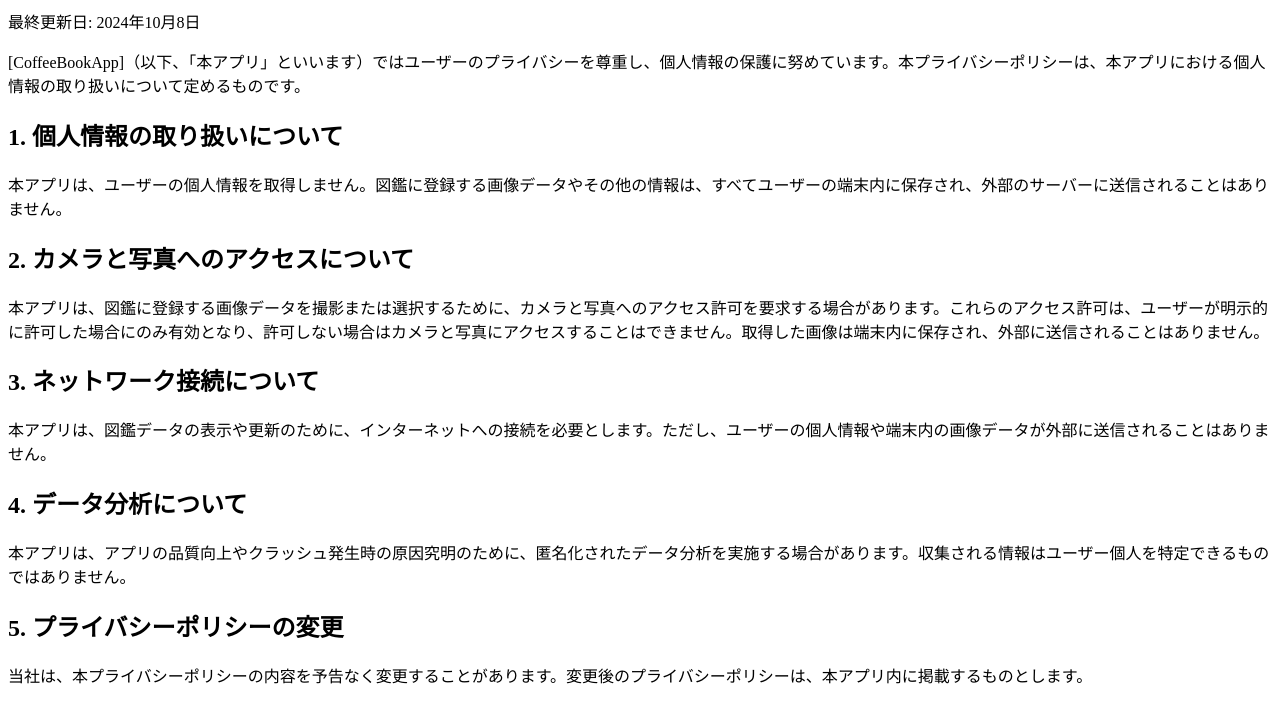
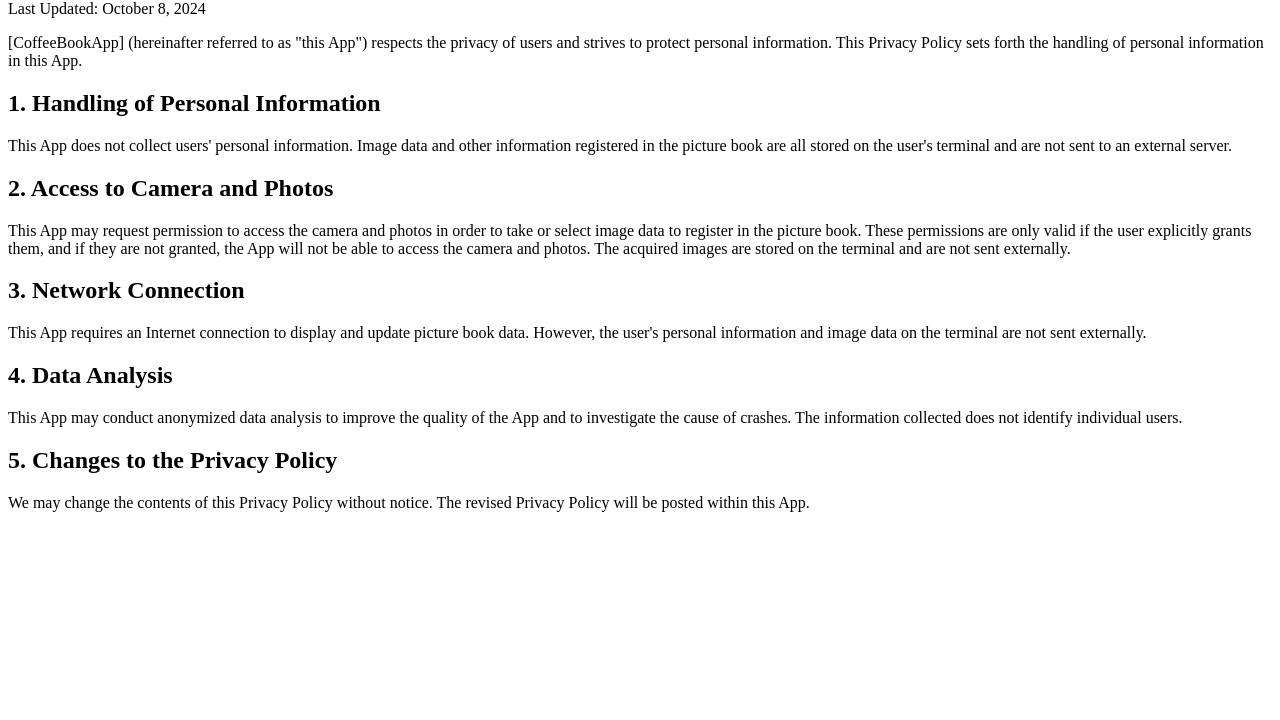
Before and after one commit to coffee-bonfire/coffeebooks.io, a plain HTML site: page en/index-en.html in a window 1280 px wide. Shown: the part 80-800 px from the top of the page. Drawn offline with Linux system fonts and the light colour scheme.

Commit message:
:+1: english

```diff
--- a/en/index-en.html
+++ b/en/index-en.html
@@ -1,34 +1,34 @@
 <!DOCTYPE html>
-<html lang="ja">
+<html lang="en">
 <head>
   <meta charset="UTF-8">
   <meta name="viewport" content="width=device-width, initial-scale=1.0">
-  <title>プライバシーポリシー</title>
+  <title>Privacy Policy</title>
 </head>
 <body>
-  <h1>プライバシーポリシー</h1>
-  <p>最終更新日: 2024年10月8日</p>
-  <p>[CoffeeBookApp]（以下、「本アプリ」といいます）ではユーザーのプライバシーを尊重し、個人情報の保護に努めています。本プライバシーポリシーは、本アプリにおける個人情報の取り扱いについて定めるものです。</p>
+  <h1>Privacy Policy</h1>
+  <p>Last Updated: October 8, 2024</p>
+  <p>[CoffeeBookApp] (hereinafter referred to as "this App") respects the privacy of users and strives to protect personal information. This Privacy Policy sets forth the handling of personal information in this App.</p>
 
-  <h2>1. 個人情報の取り扱いについて</h2>
+  <h2>1. Handling of Personal Information</h2>
 
-  <p>本アプリは、ユーザーの個人情報を取得しません。図鑑に登録する画像データやその他の情報は、すべてユーザーの端末内に保存され、外部のサーバーに送信されることはありません。</p>
+  <p>This App does not collect users' personal information. Image data and other information registered in the picture book are all stored on the user's terminal and are not sent to an external server.</p>
 
-  <h2>2. カメラと写真へのアクセスについて</h2>
+  <h2>2. Access to Camera and Photos</h2>
 
-  <p>本アプリは、図鑑に登録する画像データを撮影または選択するために、カメラと写真へのアクセス許可を要求する場合があります。これらのアクセス許可は、ユーザーが明示的に許可した場合にのみ有効となり、許可しない場合はカメラと写真にアクセスすることはできません。取得した画像は端末内に保存され、外部に送信されることはありません。</p>
+  <p>This App may request permission to access the camera and photos in order to take or select image data to register in the picture book. These permissions are only valid if the user explicitly grants them, and if they are not granted, the App will not be able to access the camera and photos. The acquired images are stored on the terminal and are not sent externally.</p>
 
-  <h2>3. ネットワーク接続について</h2>
+  <h2>3. Network Connection</h2>
 
-  <p>本アプリは、図鑑データの表示や更新のために、インターネットへの接続を必要とします。ただし、ユーザーの個人情報や端末内の画像データが外部に送信されることはありません。</p>
+  <p>This App requires an Internet connection to display and update picture book data. However, the user's personal information and image data on the terminal are not sent externally.</p>
 
-  <h2>4. データ分析について</h2>
+  <h2>4. Data Analysis</h2>
 
-  <p>本アプリは、アプリの品質向上やクラッシュ発生時の原因究明のために、匿名化されたデータ分析を実施する場合があります。収集される情報はユーザー個人を特定できるものではありません。</p>
+  <p>This App may conduct anonymized data analysis to improve the quality of the App and to investigate the cause of crashes. The information collected does not identify individual users.</p>
 
-  <h2>5. プライバシーポリシーの変更</h2>
+  <h2>5. Changes to the Privacy Policy</h2>
 
-  <p>当社は、本プライバシーポリシーの内容を予告なく変更することがあります。変更後のプライバシーポリシーは、本アプリ内に掲載するものとします。</p>
+  <p>We may change the contents of this Privacy Policy without notice. The revised Privacy Policy will be posted within this App.</p>
 
 </body>
 </html>
```
